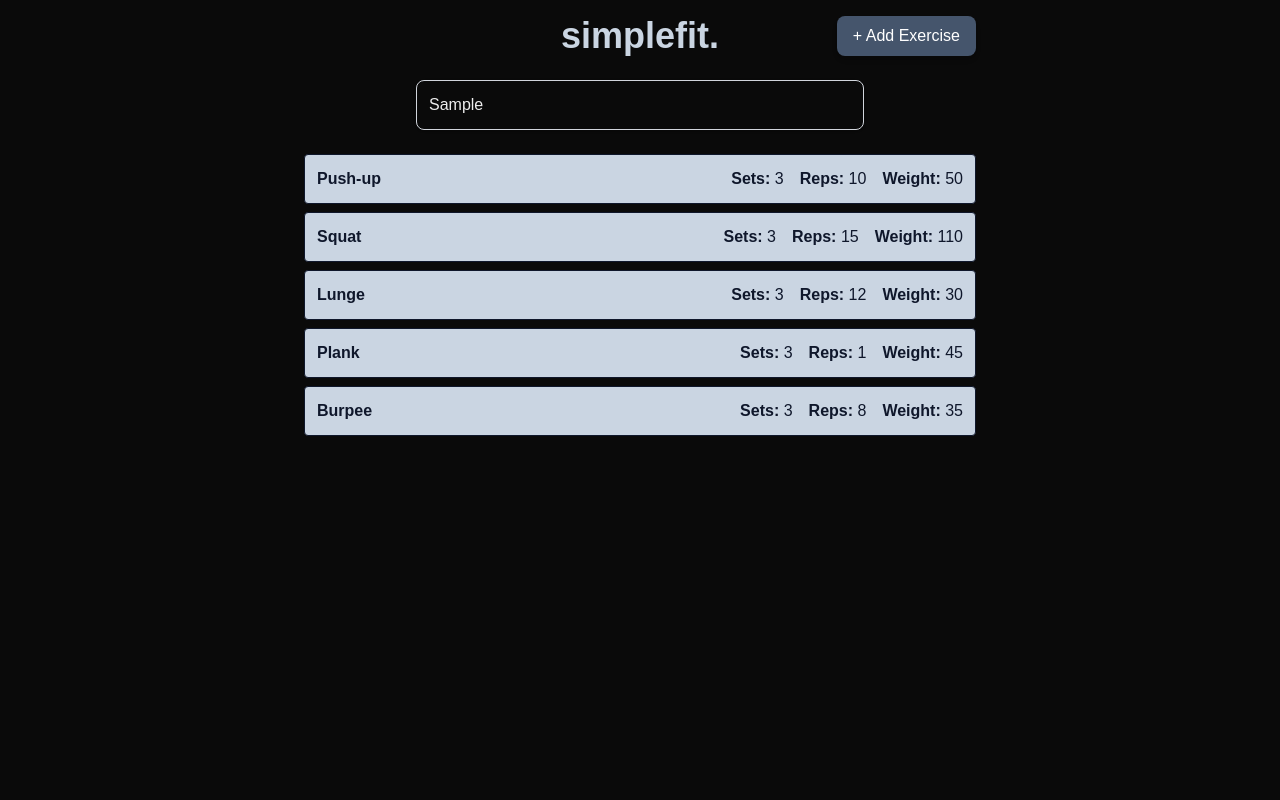
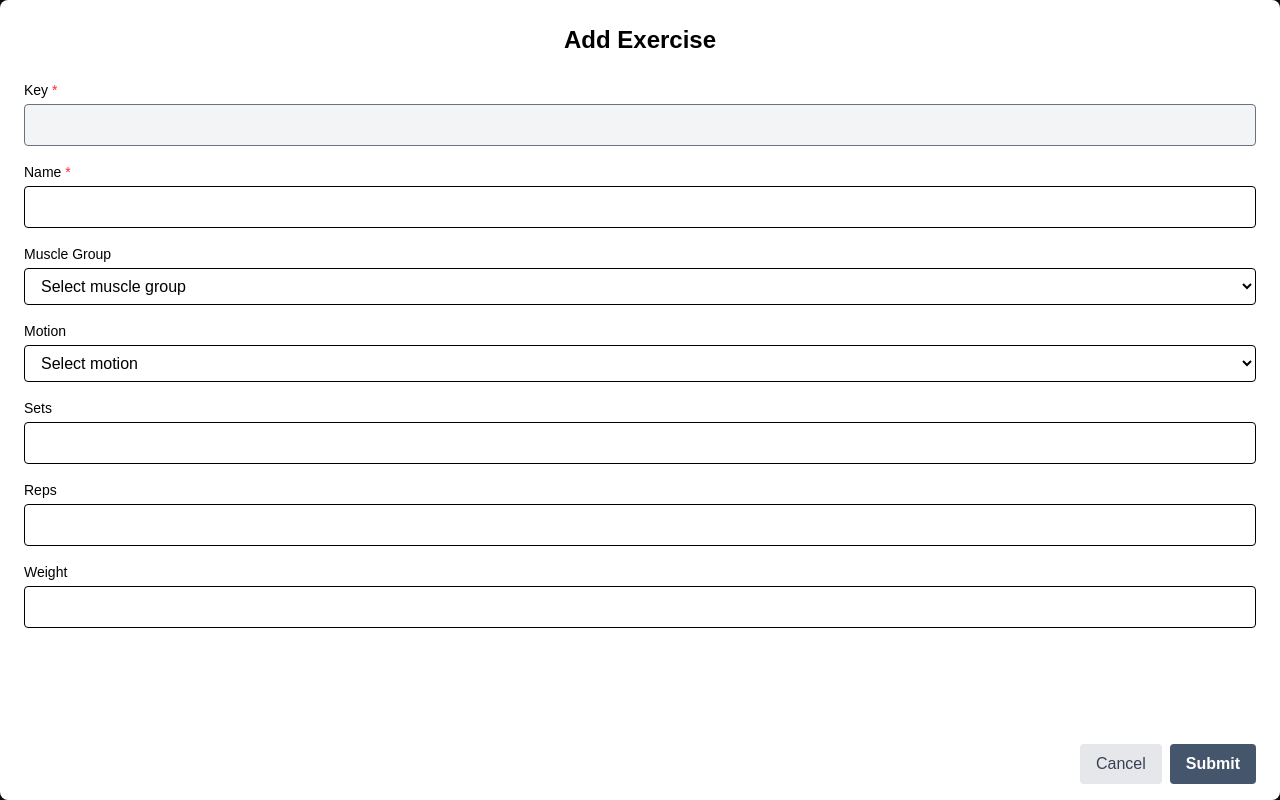
Before and after one commit to dzqli/simplefit, a Next.js app in the folder frontend/: page / in a window 1280 px wide. Both pictures are taken after typing "Sample" into the empty fields and a click on the button "+ Add Exercise". Built offline with nearby package versions, Linux system fonts and the light colour scheme.

Commit message:
add form

```diff
--- /dev/null
+++ b/frontend/src/app/forms/ExerciseForm.tsx
@@ -0,0 +1,163 @@
+import React, { useState, useEffect } from 'react';
+import { Exercise } from '../types';
+
+const generateKey = (name: string) => {
+  // Simple key generator: lowercase, hyphenated, alphanumeric only
+  return name
+    .toLowerCase()
+    .replace(/[^a-z0-9 ]/g, "")
+    .trim()
+    .replace(/\s+/g, "-");
+};
+
+type ExerciseFormProps = {
+  showForm?: boolean;
+  onSubmit: (data: Exercise) => void;
+  onCancel: () => void;
+  initial?: Exercise;
+};
+export default function ExerciseForm({ showForm, onSubmit, onCancel, initial }: ExerciseFormProps) {
+  const [name, setName] = useState(initial?.name || "");
+  const [key, setKey] = useState(initial?.key || "");
+  const [muscleGroup, setMuscleGroup] = useState(initial?.muscleGroup || "");
+  const [motion, setMotion] = useState(initial?.motion || "");
+  const [sets, setSets] = useState(initial?.sets || "");
+  const [reps, setReps] = useState(initial?.reps || "");
+  const [weight, setWeight] = useState(initial?.weight || "");
+
+  useEffect(() => {
+    setKey(generateKey(name));
+  }, [name]);
+
+  useEffect(() => {
+    if (initial) {
+      setName(initial.name);
+      setMuscleGroup(initial.muscleGroup ?? '');
+      setMotion(initial.motion ?? '');
+      setSets(initial.sets ?? '');
+      setReps(initial.reps ?? '');
+      setWeight(initial.weight ?? '');
+    } else {
+      setName("");
+      setMuscleGroup("");
+      setMotion("");
+      setSets("");
+      setReps("");
+      setWeight("");
+    }
+  }, [initial]);
+
+  const handleSubmit = () => {
+    if (!name || !key) return;
+    onSubmit({ key, name, muscleGroup, motion });
+  };
+
+  return showForm ? (
+    <form
+      onSubmit={handleSubmit}
+      className="fixed left-0 top-0 z-100 w-full h-full bg-white text-black rounded-lg shadow-md p-6 flex flex-col gap-4"
+    >
+      <h2 className="text-2xl font-bold mb-2 text-center">Add Exercise</h2>
+      <div>
+        <label className="block text-sm font-medium mb-1">Key <span className='text-red-500'>*</span></label>
+        <input
+          type="text"
+          className="w-full border rounded px-3 py-2 bg-gray-100 text-gray-500"
+          value={key}
+          readOnly
+          required
+        />
+      </div>
+      <div>
+        <label className="block text-sm font-medium mb-1">Name <span className='text-red-500'>*</span></label>
+        <input
+          type="text"
+          className="w-full border rounded px-3 py-2 focus:outline-none focus:ring-2 focus:ring-blue-400"
+          value={name}
+          onChange={(e) => setName(e.target.value)}
+          required
+        />
+      </div>
+      <div>
+        <label className="block text-sm font-medium mb-1">Muscle Group</label>
+        <select
+          className="w-full border rounded px-3 py-2"
+          value={muscleGroup}
+          onChange={(e) => setMuscleGroup(e.target.value)}
+        >
+          <option value="">Select muscle group</option>
+          <option value="arms">Arms</option>
+          <option value="back">Back</option>
+          <option value="chest">Chest</option>
+          <option value="core">Core</option>
+          <option value="legs">Legs</option>
+        </select>
+      </div>
+      <div>
+        <label className="block text-sm font-medium mb-1">Motion</label>
+        <select
+          className="w-full border rounded px-3 py-2"
+          value={motion}
+          onChange={(e) => setMotion(e.target.value)}
+        >
+          <option value="">Select motion</option>
+          <option value="push">Push</option>
+          <option value="pull">Pull</option>
+        </select>
+      </div>
+      <div>
+        <label className="block text-sm font-medium mb-1">Sets</label>
+        <input
+          type="number"
+          className="w-full border rounded px-3 py-2 focus:outline-none focus:ring-2 focus:ring-blue-400"
+          value={sets}
+          onChange={(e) => setSets(e.target.value)}
+        />
+      </div>
+      <div>
+        <label className="block text-sm font-medium mb-1">Reps</label>
+        <input
+          type="number"
+          className="w-full border rounded px-3 py-2 focus:outline-none focus:ring-2 focus:ring-blue-400"
+          value={reps}
+          onChange={(e) => setReps(e.target.value)}
+        />
+      </div>
+      <div>
+        <label className="block text-sm font-medium mb-1">Weight</label>
+        <input
+          type="number"
+          step="2.5"
+          className="w-full border rounded px-3 py-2 focus:outline-none focus:ring-2 focus:ring-blue-400"
+          value={weight}
+          onChange={(e) => setWeight(e.target.value)}
+        />
+      </div>
+      <div className="absolute bottom-4 left-0 right-0 flex justify-end gap-2 px-6">
+        <button
+          type="button"
+          className="px-4 py-2 rounded bg-gray-200 hover:bg-gray-300 text-gray-700"
+          onClick={() => {
+            setName("");
+            setKey("");
+            setMuscleGroup("");
+            setMotion("");
+            setSets("");
+            setReps("");
+            setWeight("");
+            onCancel();
+          }}
+        >
+          Cancel
+        </button>
+        <button
+          type="submit"
+          className="px-4 py-2 rounded bg-slate-600 hover:bg-blue-700 text-white font-semibold"
+          disabled={!name || !key}
+        >
+          Submit
+        </button>
+      </div>
+    </form>
+  ) : null;
+}
--- a/frontend/src/app/page.tsx
+++ b/frontend/src/app/page.tsx
@@ -1,16 +1,25 @@
+"use client";
+
+import { useState } from "react";
+import ExerciseForm from "@/app/forms/ExerciseForm";
+import { Exercise } from "./types";
+
 export default function Home() {
   const exercises = [
-    { key: 1, name: "Push-up", reps: 10, sets: 3, weight: 50 },
-    { key: 2, name: "Squat", reps: 15, sets: 3, weight: 110 },
-    { key: 3, name: "Lunge", reps: 12, sets: 3, weight: 30 },
-    { key: 4, name: "Plank", reps: 1, sets: 3, weight: 45 },
-    { key: 5, name: "Burpee", reps: 8, sets: 3, weight: 35 },
+    { key: 'push-up', name: "Push-up", reps: 10, sets: 3, weight: 50 },
+    { key: 'squat', name: "Squat", reps: 15, sets: 3, weight: 110 },
+    { key: 'lunge', name: "Lunge", reps: 12, sets: 3, weight: 30 },
+    { key: 'plank', name: "Plank", reps: 1, sets: 3, weight: 45 },
+    { key: 'burpee', name: "Burpee", reps: 8, sets: 3, weight: 35 },
   ];
-
+  const [showForm, setShowForm] = useState(false);
+  const [selectedExercise, setSelectedExercise] = useState<Exercise>();
+  const handleAddExercise = () => setShowForm(true);
   return (
     <div className="min-h-screen bg-black-50 p-4">
+      <ExerciseForm showForm={showForm} initial={selectedExercise} onSubmit={(a) => console.log(a)} onCancel={() => { setShowForm(false); setSelectedExercise(undefined)}} />
       <div className="relative max-w-2xl mx-auto">
-        <button className="absolute top-0 right-0 text-white bg-slate-600 hover:bg-blue-600 px-4 py-2 rounded-lg shadow-md">
+        <button className="absolute top-0 right-0 text-white bg-slate-600 hover:bg-blue-600 px-4 py-2 rounded-lg shadow-md" onClick={handleAddExercise}>
           + Add Exercise
         </button>
         <header className="text-center mb-6">
@@ -32,7 +41,11 @@ export default function Home() {
                   <button
                     type="button"
                     className="w-full p-3 text-slate-900 bg-slate-300 border rounded hover:bg-gray-100 flex justify-between items-center"
-                  >
+                    onClick={() => {
+                      setSelectedExercise(exercise);
+                      setShowForm(true);
+                    }}
+                    >
                     <span className="font-bold">{exercise.name}</span>
                     <div className="flex gap-4">
                       <div>
--- /dev/null
+++ b/frontend/src/app/types.ts
@@ -0,0 +1,9 @@
+export type Exercise = {
+    key: string;
+    name: string;
+    muscleGroup?: string;
+    motion?: string;
+    weight?: number;
+    reps?: number;
+    sets?: number;
+};
```
